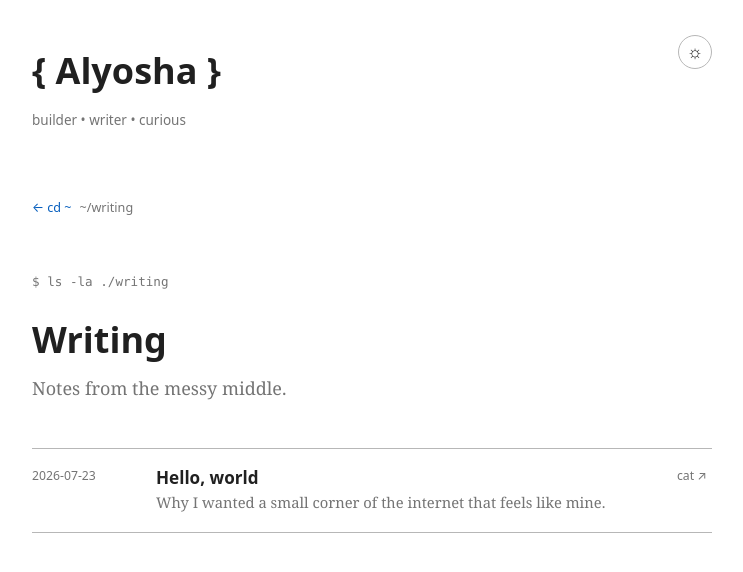
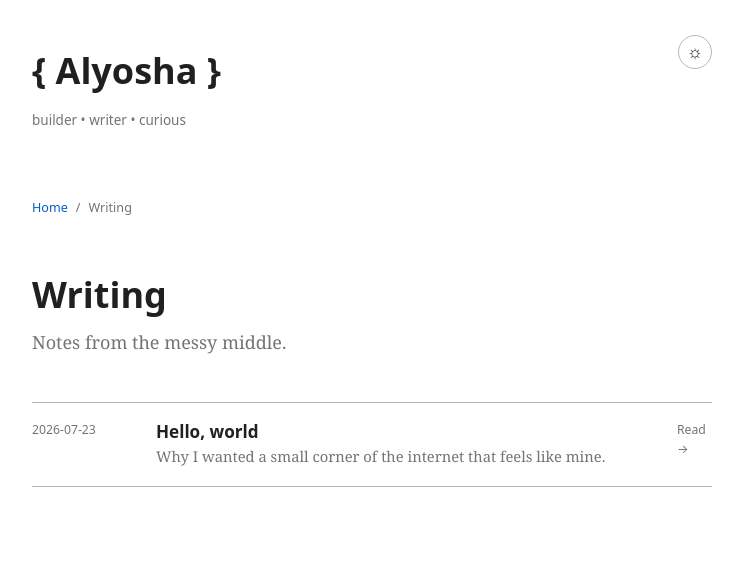
Before and after one commit to alyosha31/personal-site, an Astro site: page /writing in a window 1280 px wide. Shown: the whole page, without its empty margins (268-1011 px from the left). Built offline with nearby package versions, Linux system fonts and the light colour scheme; Astro itself is replaced by a stand-in of ours.

Commit message:
removed terminal copy from minimal pages

```diff
--- a/src/pages/writing/index.astro
+++ b/src/pages/writing/index.astro
@@ -12,9 +12,8 @@ const posts = (await getCollection('posts'))
   description="Writing by Alyosha."
   bodyClass="document-page"
 >
-      <nav><a href="/">← cd ~</a><span>~/writing</span></nav>
+      <nav aria-label="Breadcrumb"><a href="/">Home</a><span>/</span><span>Writing</span></nav>
       <header>
-        <p class="command-label">$ ls -la ./writing</p>
         <h1>Writing</h1>
         <p>Notes from the messy middle.</p>
       </header>
@@ -23,7 +22,7 @@ const posts = (await getCollection('posts'))
           <a href={`/writing/${post.id}/`}>
             <time datetime={post.data.date.toISOString()}>{post.data.date.toISOString().slice(0, 10)}</time>
             <div><h2>{post.data.title}</h2><p>{post.data.description}</p></div>
-            <span>cat ↗</span>
+            <span>Read →</span>
           </a>
         ))}
       </div>
--- a/src/styles/global.css
+++ b/src/styles/global.css
@@ -87,7 +87,6 @@ h3 { font-size: .92rem; font-weight: 750; }
 .document-shell nav { display: flex; flex-wrap: wrap; gap: 8px; margin-bottom: 3rem; color: var(--muted); font-family: var(--font-sans); font-size: .7rem; }
 .document-shell nav a { color: var(--link); }
 .document-shell > header, .article-shell article > header { margin-bottom: 2.5rem; }
-.command-label { color: var(--muted); font-family: var(--font-mono); font-size: .7rem; }
 .document-shell h1 { margin: .7rem 0; font-size: 2rem; font-weight: 800; }
 .document-shell header > p:last-child { color: var(--muted); }
 .document-list { border-top: 1px solid var(--border); }
```
Also changed, not shown: src/pages/writing/[slug].astro (+4 -3 lines).
